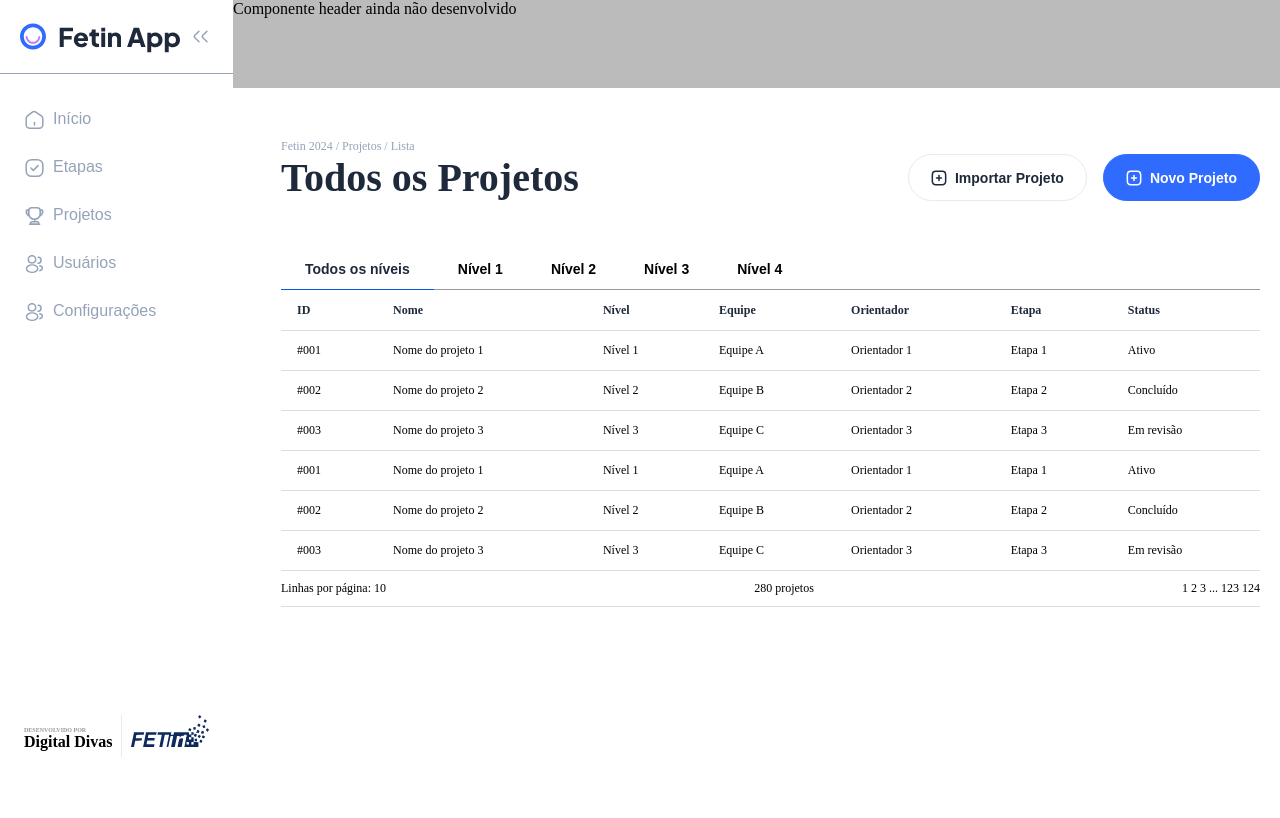
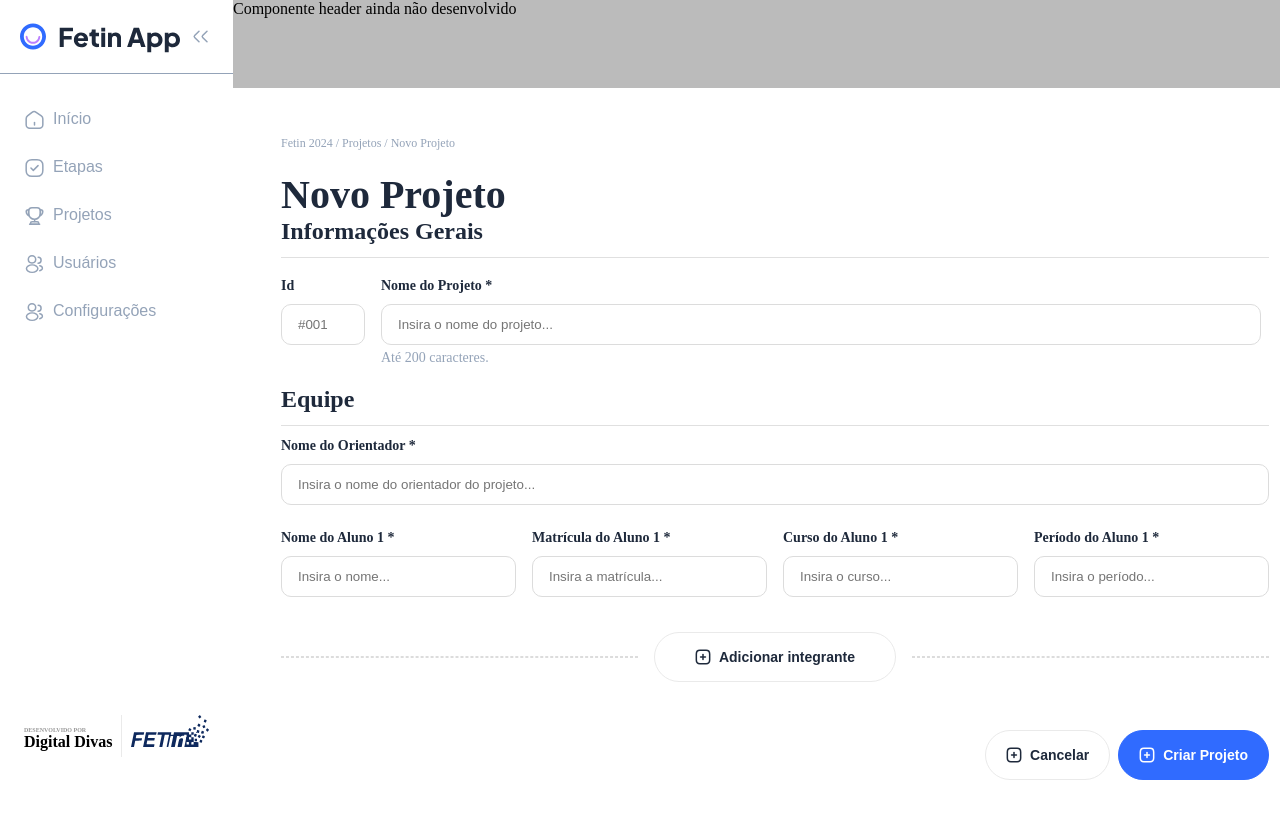
Before and after one commit to Yvessrib/digital-divas-front, a React (Vite) app: page / in a window 1280 px wide. Shown: the top 818 px of the page. Built offline with nearby package versions, Linux system fonts and the light colour scheme.

Commit message:
feat: admin project signIn page
Criação da página de criação de projetos, precisa de alguns retoques no design / melhorar sua responsividade pra telas grandes e pequenas, porém, a estrutura está pronta.

```diff
--- a/src/App.tsx
+++ b/src/App.tsx
@@ -1,9 +1,9 @@
-import { AdminProjectsList } from './pages/admin/projects'
+import { AdminProjectsSignIn } from './pages/admin/projectsSignIn'
 
 export function App() {
   return (
     <div>
-      <AdminProjectsList />
+      <AdminProjectsSignIn />
     </div>
   )
 }
--- a/src/components/sideBar/styles.ts
+++ b/src/components/sideBar/styles.ts
@@ -3,6 +3,7 @@ import styled from 'styled-components'
 export const SideBarContainer = styled.div`
   width: 250px;
   height: 100vh;
+  position: sticky;
 `
 export const SideBarHeader = styled.div`
   display: flex;
--- /dev/null
+++ b/src/pages/admin/projectsSignIn/index.tsx
@@ -0,0 +1,142 @@
+import {
+  FormsTitle,
+  PageContainer,
+  ProjectFormContainer,
+  ProjectsContainer,
+  ProjectsHeader,
+  Divider,
+  StyledInput,
+  GeneralInfo,
+  InputContainer,
+  StudentInfo,
+  Divider2,
+  ButtonDiv,
+  FormsFooter,
+} from './styles'
+
+import PlusIcon from '../../../assets/icons/Plus.svg'
+import PlusIcon2 from '../../../assets/icons/Plus2.svg'
+import { SideBar } from '../../../components/sideBar'
+import { Header } from '../../../components/header'
+
+export function AdminProjectsSignIn() {
+  return (
+    <PageContainer>
+      <SideBar></SideBar>
+      <div>
+        <Header />
+
+        <ProjectsContainer>
+          <ProjectsHeader>
+            <span>Fetin 2024 / Projetos / Novo Projeto</span>
+            <span>Novo Projeto</span>
+          </ProjectsHeader>
+
+          <ProjectFormContainer>
+            <form>
+              <div>
+                <FormsTitle>Informações Gerais</FormsTitle>
+                <Divider></Divider>
+                <GeneralInfo>
+                  <InputContainer>
+                    <label htmlFor="title">Id</label>
+                    <StyledInput
+                      width="84px"
+                      type="number"
+                      id="id"
+                      placeholder="#001"
+                    />
+                  </InputContainer>
+                  <InputContainer>
+                    <label htmlFor="description">Nome do Projeto *</label>
+                    <StyledInput
+                      width="880px"
+                      type="text"
+                      id="name"
+                      placeholder="Insira o nome do projeto..."
+                    />
+                    <span>Até 200 caracteres.</span>
+                  </InputContainer>
+                </GeneralInfo>
+              </div>
+              <div>
+                <FormsTitle>Equipe</FormsTitle>
+                <Divider></Divider>
+                <InputContainer>
+                  <label htmlFor="description">Nome do Orientador *</label>
+                  <StyledInput
+                    type="text"
+                    id="nameAdvisor"
+                    placeholder="Insira o nome do orientador do projeto..."
+                  />
+                </InputContainer>
+                <StudentInfo>
+                  <InputContainer>
+                    <label htmlFor="description">Nome do Aluno 1 *</label>
+                    <StyledInput
+                      width="235px"
+                      type="text"
+                      id="nameAdvisor"
+                      placeholder="Insira o nome..."
+                    />
+                  </InputContainer>
+                  <InputContainer>
+                    <label htmlFor="description">Matrícula do Aluno 1 *</label>
+                    <StyledInput
+                      width="235px"
+                      type="text"
+                      id="nameAdvisor"
+                      placeholder="Insira a matrícula..."
+                    />
+                  </InputContainer>
+                  <InputContainer>
+                    <label htmlFor="description">Curso do Aluno 1 *</label>
+                    <StyledInput
+                      width="235px"
+                      type="text"
+                      id="nameAdvisor"
+                      placeholder="Insira o curso..."
+                    />
+                  </InputContainer>
+                  <InputContainer>
+                    <label htmlFor="description">Período do Aluno 1 *</label>
+                    <StyledInput
+                      width="235px"
+                      type="text"
+                      id="nameAdvisor"
+                      placeholder="Insira o período..."
+                    />
+                  </InputContainer>
+                </StudentInfo>
+              </div>
+              <ButtonDiv>
+                <Divider2></Divider2>
+                <button>
+                  <div>
+                    <img src={PlusIcon} alt="" />
+                    <span>Adicionar integrante</span>
+                  </div>
+                </button>
+                <Divider2></Divider2>
+              </ButtonDiv>
+              <FormsFooter>
+                <button>
+                  <div>
+                    <img src={PlusIcon} alt="" />
+                    <span>Cancelar</span>
+                  </div>
+                </button>
+                <button>
+                  <div>
+                    <img src={PlusIcon2} alt="" />
+                    <span>Criar Projeto</span>
+                  </div>
+                </button>
+              </FormsFooter>
+            </form>
+          </ProjectFormContainer>
+        </ProjectsContainer>
+      </div>
+    </PageContainer>
+  )
+}
--- /dev/null
+++ b/src/pages/admin/projectsSignIn/styles.ts
@@ -0,0 +1,154 @@
+import { styled } from 'styled-components'
+
+export const PageContainer = styled.div`
+  display: flex;
+  flex-direction: row;
+`
+
+export const ProjectsContainer = styled.div`
+  margin: 48px;
+`
+
+export const ProjectsHeader = styled.div`
+  display: flex;
+  flex-direction: column;
+
+  span:nth-child(1) {
+    font-size: 12px;
+    font-weight: 500;
+    color: #94a3b8;
+    margin-bottom: 20px;
+  }
+
+  span:nth-child(2) {
+    font-size: 40px;
+    color: #1e293b;
+    font-weight: bold;
+  }
+`
+export const ProjectFormContainer = styled.div`
+  form {
+    label {
+      font-size: 14px;
+      font-weight: bold;
+      color: #1e293b;
+    }
+  }
+`
+
+export const FormsTitle = styled.span`
+  margin: 48px 0px 0px 0px;
+  font-size: 24px;
+  font-weight: bold;
+  color: #1e293b;
+`
+
+export const Divider = styled.div`
+  width: 100%;
+  height: 1px;
+  background-color: #e0e0e0;
+  margin: 12px 0px;
+`
+
+interface WidthProps {
+  width?: string
+}
+
+export const StyledInput = styled.input<WidthProps>`
+  width: ${(props) => (props.width ? props.width : '100%')};
+  padding: 12px 16px;
+  border: 1px solid #dcdcdc;
+  border-radius: 10px;
+  margin: 10px 0px 5px 0px;
+`
+export const GeneralInfo = styled.div`
+  display: flex;
+  flex-direction: row;
+  gap: 16px;
+  margin-top: 20px;
+
+  span {
+    font-size: 14px;
+    font-weight: 500;
+    color: #94a3b8;
+    margin-bottom: 20px;
+  }
+`
+export const InputContainer = styled.div`
+  display: flex;
+  flex-direction: column;
+`
+
+export const StudentInfo = styled.div`
+  display: flex;
+  flex-direction: row;
+  margin-top: 20px;
+  gap: 16px;
+`
+export const Divider2 = styled.div`
+  width: 100%;
+  height: 1px;
+  border: 1px dashed #dcdcdc;
+`
+export const ButtonDiv = styled.div`
+  display: flex;
+  flex-direction: row;
+  gap: 16px;
+  margin-top: 30px;
+  align-items: center;
+
+  button {
+    border-radius: 100px;
+    border: 1px solid;
+    background-color: #fff;
+    color: #1e293b;
+    border-color: #eaeaea;
+
+    font-size: 14px;
+    font-weight: bold;
+    text-wrap: nowrap;
+
+    div {
+      display: flex;
+      gap: 8px;
+      padding: 16px 40px;
+    }
+  }
+`
+export const FormsFooter = styled.div`
+  display: flex;
+  flex-direction: row;
+  justify-content: flex-end;
+  gap: 8px;
+  margin-top: 48px;
+
+  button {
+    border-radius: 100px;
+    border: 1px solid;
+    background-color: #fff;
+    color: #1e293b;
+    border-color: #eaeaea;
+
+    font-size: 14px;
+    font-weight: bold;
+    text-wrap: nowrap;
+
+    div {
+      display: flex;
+      gap: 8px;
+      padding: 16px 20px;
+    }
+  }
+
+  button:nth-child(1) {
+    background-color: #fff;
+    color: #1e293b;
+    border-color: #eaeaea;
+  }
+
+  button:nth-child(2) {
+    background-color: #306bff;
+    color: #fff;
+    border-color: #306bff;
+  }
+`
```
Also changed, not shown: src/pages/admin/projectsList/index.tsx (renamed from src/pages/admin/projects/index.tsx), src/pages/admin/projectsList/styles.ts (renamed from src/pages/admin/projects/styles.ts), src/pages/admin/projectsList/teste.json (renamed from src/pages/admin/projects/teste.json).
